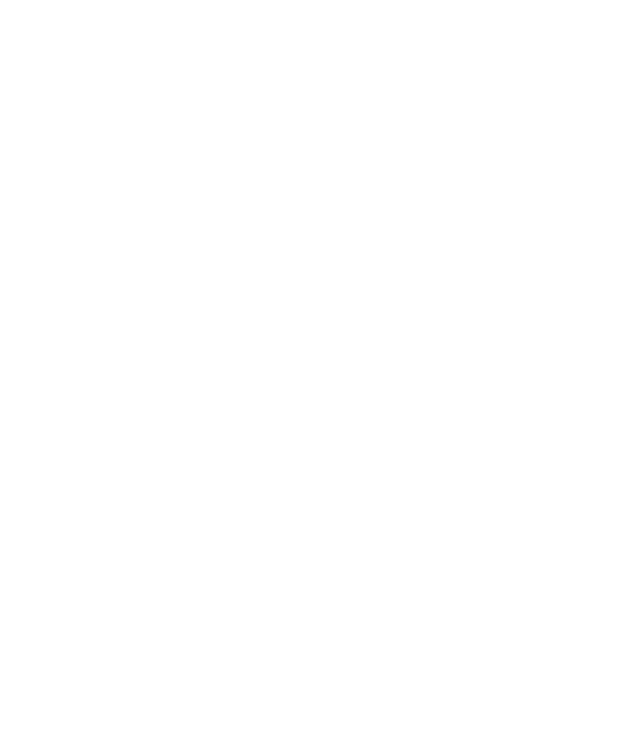
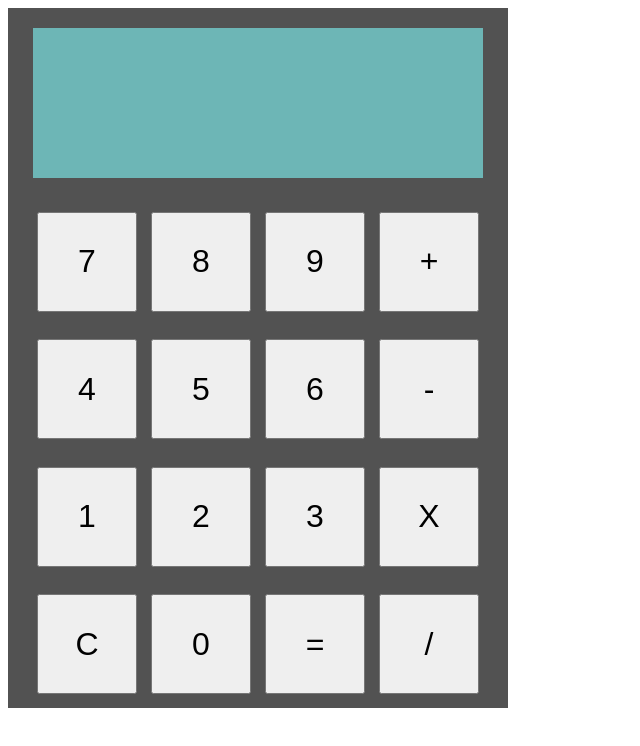
Before and after one commit to KMPG82/Exercise-3, a plain HTML site: page index.html in a window 1280 px wide. Shown: the whole page, without its empty margins (0-640 px from the left). Drawn offline with Linux system fonts and the light colour scheme.

Commit message:
calculator skeleton

```diff
--- a/Calculator.css
+++ b/Calculator.css
@@ -1,3 +1,66 @@
 .calculator {
-    background-color: aqua;
+    display: grid;
+    background-color: rgb(82, 82, 82);
+    width: 500px;
+    height: 700px;
+    justify-items: center;
+    grid-template-columns: 1fr;
+    grid-template-rows: repeat(5, 1fr);
+
+    grid-template-areas:
+        "output"
+        "row1"
+        "row2"
+        "row3"
+        "row4";
 }
+
+.screen {
+    grid-area: output;
+    background-color: rgb(109, 182, 182);
+    width: 450px;
+    height: 150px;
+    margin: 20px;
+    align-self: center;
+    justify-self: center;
+}
+
+.row1 {
+    grid-area: row1;
+    height: fit-content;
+    align-self: center;
+
+}
+
+.row2 {
+    grid-area: row2;
+    height: fit-content;
+    align-self: center;
+
+}
+
+.row3 {
+    grid-area: row3;
+    height: fit-content;
+    align-self: center;
+
+}
+
+.row4 {
+    grid-area: row4;
+    height: fit-content;
+    align-self: center;
+
+}
+
+
+button {
+    width: 100px;
+    height: 100px;
+    margin: 5px;
+    font-size: 2rem;
+}
+
+button:hover {
+    cursor: pointer;
+}
--- a/index.html
+++ b/index.html
@@ -1,11 +1,42 @@
 <!DOCTYPE html>
 <html>
 <header>
-
+    <link rel="stylesheet" href="calculator.css">
 </header>
 
 <body>
     <div class="calculator">
+        <div class="screen">
+        </div>
+
+        <div class="row1">
+            <button>7</button>
+            <button>8</button>
+            <button>9</button>
+            <button>+</button>
+        </div>
+
+        <div class="row2">
+            <button>4</button>
+            <button>5</button>
+            <button>6</button>
+            <button>-</button>
+        </div>
+
+        <div class="row3">
+            <button>1</button>
+            <button>2</button>
+            <button>3</button>
+            <button>X</button>
+        </div>
+
+        <div class="row4">
+            <button>C</button>
+            <button>0</button>
+            <button>=</button>
+            <button>/</button>
+        </div>
+
 
 
     </div>
```
